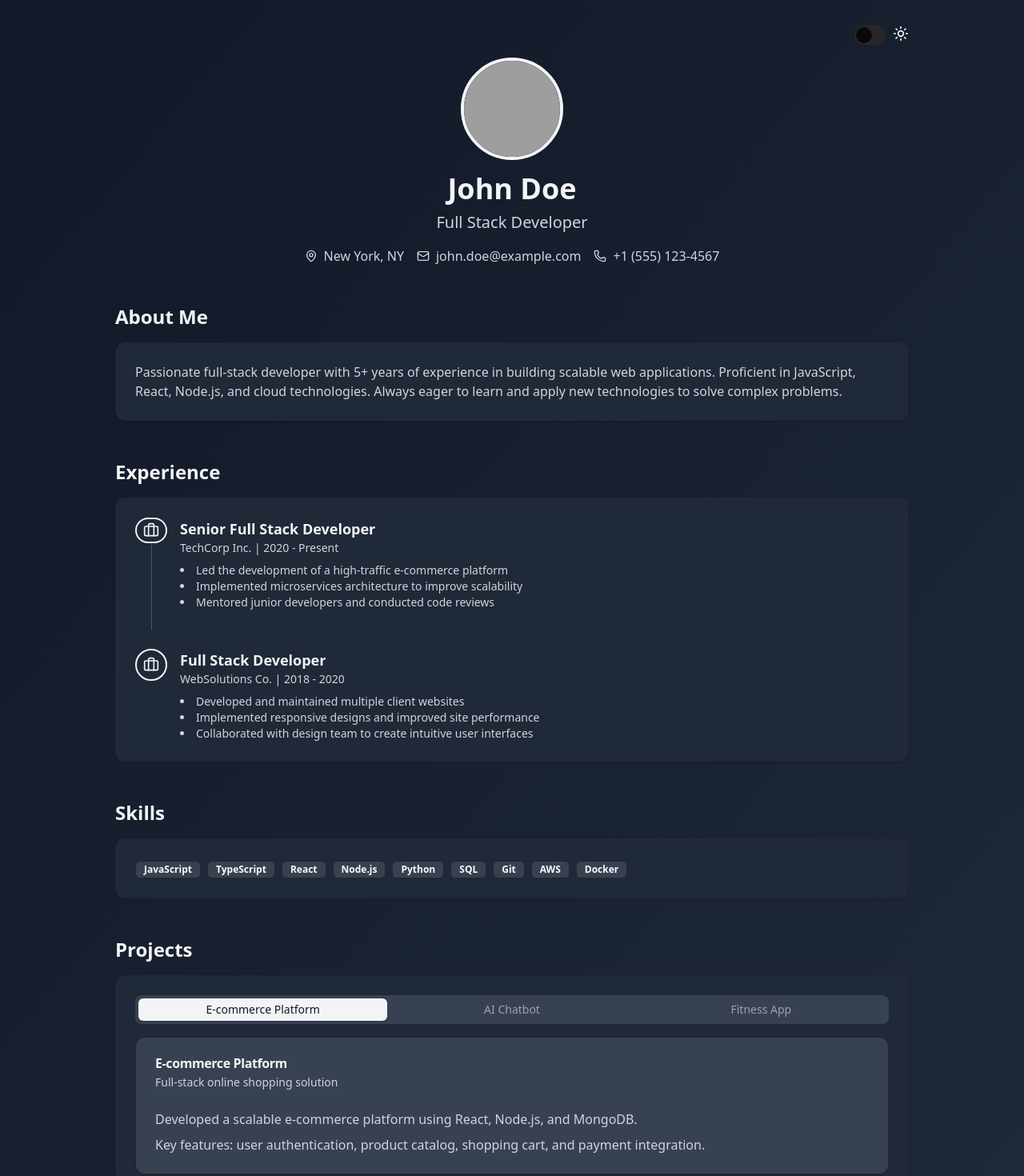
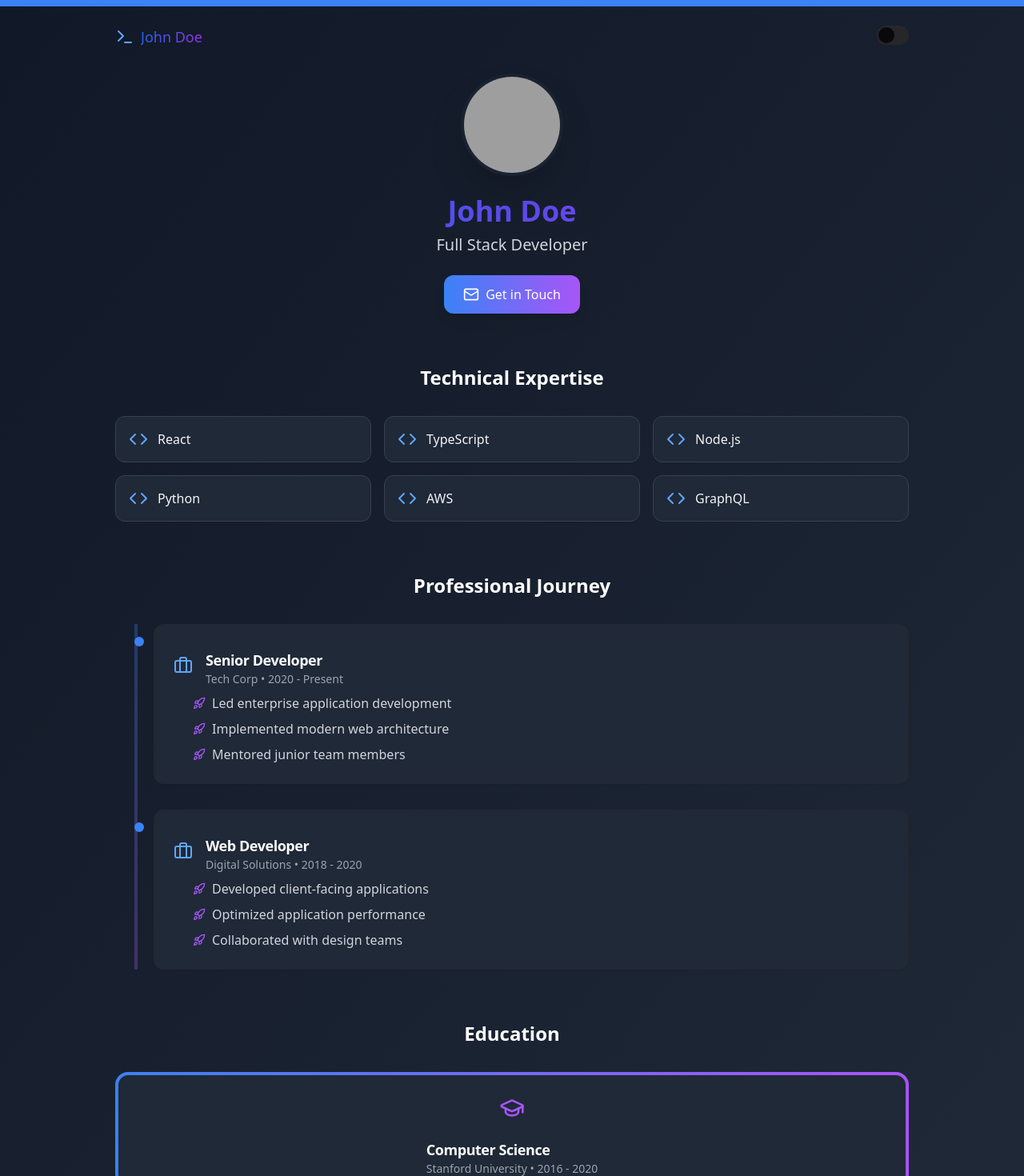
Before and after one commit to Nileshshinde09/gen-port-templates, a React (Vite) app: page / in a window 1280 px wide. Shown: the top 1470 px of the page at 80% size. Built offline with nearby package versions, Linux system fonts and the light colour scheme; grey boxes are pictures that could not be loaded.

Commit message:
initial commit

```diff
--- a/src/pages/home.tsx
+++ b/src/pages/home.tsx
@@ -1,277 +1,257 @@
+
 import { useState } from "react"
-import { motion, AnimatePresence } from "framer-motion"
+import { motion, useScroll, useTransform } from "framer-motion"
 import { Avatar, AvatarFallback, AvatarImage } from "@/components/ui/avatar"
-import { Badge } from "@/components/ui/badge"
-import { Card, CardContent, CardDescription, CardHeader, CardTitle } from "@/components/ui/card"
+import { Card, CardContent, CardHeader, CardTitle } from "@/components/ui/card"
 import { Switch } from "@/components/ui/switch"
-import { Tabs, TabsContent, TabsList, TabsTrigger } from "@/components/ui/tabs"
-import { Briefcase, Mail, MapPin, Moon, Phone, Sun } from "lucide-react"
+import { Briefcase, Mail, Code, GraduationCap, Rocket, Terminal } from "lucide-react"
 
-export default function Home() {
+export default function PortfolioPage() {
   const [darkMode, setDarkMode] = useState(false)
+  const { scrollYProgress } = useScroll()
+  const x = useTransform(scrollYProgress, [0, 1], [0, 100])
 
   const toggleDarkMode = () => {
     setDarkMode(!darkMode)
     document.documentElement.classList.toggle("dark")
   }
 
-  const fadeInUp = {
-    initial: { opacity: 0, y: 20 },
-    animate: { opacity: 1, y: 0 },
-    transition: { duration: 0.5 },
+  const fadeIn = {
+    hidden: { opacity: 0, y: 20 },
+    visible: {
+      opacity: 1,
+      y: 0,
+      transition: { duration: 0.6, ease: "easeOut" }
+    }
   }
 
   const staggerChildren = {
-    animate: {
+    visible: {
       transition: {
-        staggerChildren: 0.1,
-      },
-    },
+        staggerChildren: 0.2
       }
-
-  const hoverEffect = {
-    hover: { scale: 1.02, transition: { duration: 0.2 } }
     }
-
-  const tabContentVariants = {
-    initial: { opacity: 0, x: 20 },
-    animate: { opacity: 1, x: 0 },
-    exit: { opacity: 0, x: -20 }
   }
 
   return (
-    <div
-      className={`min-h-screen bg-gradient-to-br from-white to-gray-100 dark:from-gray-900 dark:to-gray-800 py-8 transition-colors duration-300 ${darkMode ? "dark" : ""}`}
+    <div className={`min-h-screen bg-gradient-to-br from-gray-50 to-blue-50 dark:from-gray-900 dark:to-gray-800 transition-colors duration-300 ${darkMode ? "dark" : ""}`}>
+      <motion.div
+        className="fixed top-0 left-0 w-full h-2 bg-blue-500 z-50"
+        style={{ scaleX: scrollYProgress }}
+      />
+
+      <div className="container mx-auto max-w-5xl px-4 py-8">
+        {/* Animated Header */}
+        <motion.header
+          className="flex justify-between items-center mb-8"
+          initial={{ opacity: 0, y: -20 }}
+          animate={{ opacity: 1, y: 0 }}
         >
           <motion.div
-        className="container mx-auto max-w-5xl px-4"
-        initial="initial"
-        animate="animate"
-        variants={staggerChildren}
+            className="flex items-center gap-2"
+            whileHover={{ scale: 1.05 }}
           >
-        <motion.div className="flex justify-end mb-4" variants={fadeInUp}>
-          <Switch checked={darkMode} onCheckedChange={toggleDarkMode} className="mr-2" />
-          {darkMode ? <Moon className="h-5 w-5" /> : <Sun className="h-5 w-5" />}
+            <Terminal className="h-6 w-6 text-blue-500 dark:text-blue-400" />
+            <span className="text-lg font-medium bg-gradient-to-r from-blue-600 to-purple-600 bg-clip-text text-transparent">
+              John Doe
+            </span>
           </motion.div>
+          <motion.div whileHover={{ rotate: 15 }}>
+            <Switch
+              checked={darkMode}
+              onCheckedChange={toggleDarkMode}
+              className="data-[state=checked]:bg-white"
+            />
+          </motion.div>
+        </motion.header>
 
-        <motion.header className="text-center mb-12" variants={fadeInUp}>
-          <motion.div whileHover={{ scale: 1.05 }} transition={{ type: "spring" }}>
-            <Avatar className="w-32 h-32 mx-auto mb-4 border-4 border-gray-900 dark:border-gray-100">
-              <AvatarImage src="/placeholder.svg" alt="John Doe" />
-              <AvatarFallback className="bg-gray-900 dark:bg-gray-100 text-gray-100 dark:text-gray-900">
+        {/* Profile Section */}
+        <motion.section
+          initial="hidden"
+          animate="visible"
+          variants={fadeIn}
+          className="text-center mb-16 relative"
+        >
+          <motion.div
+            className="absolute inset-0 bg-gradient-to-r from-blue-500 to-purple-500 blur-3xl opacity-10 -z-10"
+            animate={{
+              rotate: [0, 360],
+            }}
+            transition={{
+              duration: 20,
+              repeat: Infinity,
+              ease: "linear"
+            }}
+          />
+          <motion.div
+            className="inline-block mb-6"
+            whileHover={{ scale: 1.05 }}
+          >
+            <Avatar className="w-32 h-32 mx-auto border-4 border-white/50 dark:border-gray-800/50 shadow-2xl">
+              <AvatarImage src="/placeholder.svg" />
+              <AvatarFallback className="bg-gradient-to-r from-blue-500 to-purple-500 text-white text-3xl">
                 JD
               </AvatarFallback>
             </Avatar>
           </motion.div>
-          <h1 className="text-4xl font-bold mb-2 text-gray-900 dark:text-gray-100">John Doe</h1>
-          <p className="text-xl text-gray-600 dark:text-gray-300 mb-4">Full Stack Developer</p>
-          <div className="flex justify-center space-x-4 text-gray-600 dark:text-gray-300">
-            {[
-              { icon: <MapPin className="mr-2 h-4 w-4" />, text: "New York, NY" },
-              { icon: <Mail className="mr-2 h-4 w-4" />, text: "john.doe@example.com" },
-              { icon: <Phone className="mr-2 h-4 w-4" />, text: "+1 (555) 123-4567" }
-            ].map((item, index) => (
+          <h1 className="text-4xl font-bold bg-gradient-to-r from-blue-600 to-purple-600 bg-clip-text text-transparent mb-2">
+            John Doe
+          </h1>
+          <p className="text-xl text-gray-600 dark:text-gray-300 mb-6">
+            Full Stack Developer
+          </p>
+          <motion.a
+            whileHover={{
+              scale: 1.05,
+              background: "linear-gradient(45deg, #3b82f6, #8b5cf6)"
+            }}
+            whileTap={{ scale: 0.95 }}
+            className="inline-flex items-center gap-2 px-6 py-3 bg-gradient-to-r from-blue-500 to-purple-500 text-white rounded-xl shadow-lg font-medium"
+            href="mailto:john.doe@example.com"
+          >
+            <Mail className="h-5 w-5" />
+            Get in Touch
+          </motion.a>
+        </motion.section>
+
+        {/* Skills Section */}
+        <motion.section
+          initial="hidden"
+          animate="visible"
+          variants={staggerChildren}
+          className="mb-16"
+        >
+          <motion.h2
+            className="text-2xl font-bold text-gray-900 dark:text-white mb-8 text-center"
+            variants={fadeIn}
+          >
+            Technical Expertise
+          </motion.h2>
           <motion.div
-                key={index}
-                className="flex items-center"
-                whileHover={{ y: -2 }}
+            className="grid grid-cols-2 md:grid-cols-3 gap-4"
+            variants={staggerChildren}
           >
-                {item.icon}
-                <span>{item.text}</span>
+            {['React', 'TypeScript', 'Node.js', 'Python', 'AWS', 'GraphQL'].map((skill, i) => (
+              <motion.div
+                key={i}
+                variants={fadeIn}
+                whileHover={{ y: -5 }}
+                className="p-4 bg-white dark:bg-gray-800 rounded-xl shadow-sm border border-gray-100 dark:border-gray-700"
+              >
+                <div className="flex items-center gap-3">
+                  <Code className="h-6 w-6 text-blue-500 dark:text-blue-400" />
+                  <span className="font-medium text-gray-900 dark:text-gray-100">{skill}</span>
+                </div>
               </motion.div>
             ))}
-          </div>
-        </motion.header>
-
-        {/* About Section */}
-        <motion.section className="mb-12" variants={fadeInUp}>
-          <h2 className="text-2xl font-bold mb-4 text-gray-900 dark:text-gray-100">About Me</h2>
-          <motion.div whileHover={hoverEffect}>
-            <Card className="bg-gray-50 dark:bg-gray-800">
-              <CardContent className="pt-6">
-                <p className="text-gray-600 dark:text-gray-300">
-                  Passionate full-stack developer with 5+ years of experience in building scalable web applications.
-                  Proficient in JavaScript, React, Node.js, and cloud technologies. Always eager to learn and apply new
-                  technologies to solve complex problems.
-                </p>
-              </CardContent>
-            </Card>
           </motion.div>
         </motion.section>
 
         {/* Experience Section */}
-        <motion.section className="mb-12" variants={fadeInUp}>
-          <h2 className="text-2xl font-bold mb-4 text-gray-900 dark:text-gray-100">Experience</h2>
-          <motion.div whileHover={hoverEffect}>
-            <Card className="bg-gray-50 dark:bg-gray-800">
-              <CardContent className="pt-6">
-                <div className="space-y-6">
+        <motion.section
+          initial="hidden"
+          animate="visible"
+          variants={staggerChildren}
+          className="mb-16"
+        >
+          <motion.h2
+            className="text-2xl font-bold text-gray-900 dark:text-white mb-8 text-center"
+            variants={fadeIn}
+          >
+            Professional Journey
+          </motion.h2>
+          <div className="space-y-8 relative">
+            <div className="absolute left-6 top-0 h-full w-1 bg-gradient-to-b from-blue-500 to-purple-500 opacity-20 dark:opacity-30" />
             {[
               {
-                      title: "Senior Full Stack Developer",
-                      company: "TechCorp Inc.",
+                title: "Senior Developer",
+                company: "Tech Corp",
                 period: "2020 - Present",
-                      responsibilities: [
-                        "Led the development of a high-traffic e-commerce platform",
-                        "Implemented microservices architecture to improve scalability",
-                        "Mentored junior developers and conducted code reviews",
-                      ],
+                details: [
+                  "Led enterprise application development",
+                  "Implemented modern web architecture",
+                  "Mentored junior team members"
+                ]
               },
               {
-                      title: "Full Stack Developer",
-                      company: "WebSolutions Co.",
+                title: "Web Developer",
+                company: "Digital Solutions",
                 period: "2018 - 2020",
-                      responsibilities: [
-                        "Developed and maintained multiple client websites",
-                        "Implemented responsive designs and improved site performance",
-                        "Collaborated with design team to create intuitive user interfaces",
-                      ],
-                    },
-                  ].map((job, index) => (
+                details: [
+                  "Developed client-facing applications",
+                  "Optimized application performance",
+                  "Collaborated with design teams"
+                ]
+              }
+            ].map((exp, i) => (
               <motion.div
-                      key={index}
-                      className="flex"
-                      initial={{ opacity: 0 }}
-                      animate={{ opacity: 1 }}
-                      transition={{ delay: index * 0.1 }}
+                key={i}
+                variants={fadeIn}
+                className="relative pl-12 group"
+                whileHover={{ x: 10 }}
               >
-                      <div className="flex flex-col items-center mr-4">
-                        <motion.div
-                          className="flex items-center justify-center w-10 h-10 rounded-full border-2 border-gray-900 dark:border-gray-100"
-                          whileHover={{ scale: 1.1 }}
-                        >
-                          <Briefcase className="h-5 w-5 text-gray-900 dark:text-gray-100" />
-                        </motion.div>
-                        {index !== 1 && <div className="w-px h-full bg-gray-300 dark:bg-gray-600"></div>}
+                <div className="absolute left-6 top-4 w-3 h-3 rounded-full bg-blue-500" />
+                <Card className="bg-white dark:bg-gray-800 shadow-sm hover:shadow-md transition-shadow">
+                  <CardHeader className="flex flex-col md:flex-row md:items-center gap-4 pb-2">
+                    <Briefcase className="h-6 w-6 text-blue-500 dark:text-blue-400" />
+                    <div>
+                      <CardTitle className="text-lg">{exp.title}</CardTitle>
+                      <p className="text-sm text-gray-600 dark:text-gray-400">
+                        {exp.company} • {exp.period}
+                      </p>
                     </div>
-                      <div className={index !== 1 ? "pb-6" : ""}>
-                        <h3 className="text-lg font-semibold text-gray-900 dark:text-gray-100">{job.title}</h3>
-                        <p className="text-sm text-gray-600 dark:text-gray-300">
-                          {job.company} | {job.period}
-                        </p>
-                        <ul className="mt-2 list-disc list-inside text-sm text-gray-600 dark:text-gray-300">
-                          {job.responsibilities.map((resp, i) => (
+                  </CardHeader>
+                  <CardContent className="text-gray-600 dark:text-gray-300">
+                    <ul className="list-disc pl-6 space-y-2">
+                      {exp.details.map((detail, j) => (
                         <motion.li
-                              key={i}
+                          key={j}
+                          className="flex items-center gap-2"
                           whileHover={{ x: 5 }}
                         >
-                              {resp}
+                          <Rocket className="h-4 w-4 text-purple-500" />
+                          {detail}
                         </motion.li>
                       ))}
                     </ul>
-                      </div>
+                  </CardContent>
+                </Card>
               </motion.div>
             ))}
           </div>
-              </CardContent>
+        </motion.section>
+
+        {/* Education Section */}
+        <motion.section
+          initial="hidden"
+          animate="visible"
+          variants={staggerChildren}
+          className="mb-16"
+        >
+          <motion.h2
+            className="text-2xl font-bold text-gray-900 dark:text-white mb-8 text-center"
+            variants={fadeIn}
+          >
+            Education
+          </motion.h2>
+          <motion.div
+            className="bg-gradient-to-r from-blue-500 to-purple-500 p-1 rounded-2xl"
+            variants={fadeIn}
+          >
+            <Card className="bg-white dark:bg-gray-800 rounded-xl">
+              <CardHeader className="flex items-center gap-4 pb-2">
+                <GraduationCap className="h-8 w-8 text-purple-500" />
+                <div>
+                  <CardTitle className="text-lg">Computer Science</CardTitle>
+                  <p className="text-sm text-gray-600 dark:text-gray-400">
+                    Stanford University • 2016 - 2020
+                  </p>
+                </div>
+              </CardHeader>
             </Card>
           </motion.div>
         </motion.section>
-
-        {/* Skills Section */}
-        <motion.section className="mb-12" variants={fadeInUp}>
-          <h2 className="text-2xl font-bold mb-4 text-gray-900 dark:text-gray-100">Skills</h2>
-          <motion.div whileHover={hoverEffect}>
-            <Card className="bg-gray-50 dark:bg-gray-800">
-              <CardContent className="pt-6">
-                <div className="flex flex-wrap gap-2">
-                  {["JavaScript", "TypeScript", "React", "Node.js", "Python", "SQL", "Git", "AWS", "Docker"].map(
-                    (skill, index) => (
-                      <motion.div
-                        key={index}
-                        variants={fadeInUp}
-                        whileHover={{ scale: 1.1 }}
-                      >
-                        <Badge variant="outline" className="bg-white dark:bg-gray-700">
-                          {skill}
-                        </Badge>
-                      </motion.div>
-                    ),
-                  )}
       </div>
-              </CardContent>
-            </Card>
-          </motion.div>
-        </motion.section>
-
-        {/* Projects Section */}
-        <motion.section variants={fadeInUp}>
-          <h2 className="text-2xl font-bold mb-4 text-gray-900 dark:text-gray-100">Projects</h2>
-          <motion.div whileHover={hoverEffect}>
-            <Card className="bg-gray-50 dark:bg-gray-800">
-              <CardContent className="pt-6">
-                <Tabs defaultValue="project1">
-                  <TabsList className="grid w-full grid-cols-3 bg-gray-100 dark:bg-gray-700">
-                    {["E-commerce Platform", "AI Chatbot", "Fitness App"].map((tab, index) => (
-                      <TabsTrigger
-                        key={index}
-                        value={`project${index + 1}`}
-                        className="data-[state=active]:bg-gray-900 data-[state=active]:text-gray-100 dark:data-[state=active]:bg-gray-100 dark:data-[state=active]:text-gray-900"
-                      >
-                        {tab}
-                      </TabsTrigger>
-                    ))}
-                  </TabsList>
-
-                  <AnimatePresence mode="wait">
-                    {[
-                      {
-                        name: "E-commerce Platform",
-                        description: "Full-stack online shopping solution",
-                        details: [
-                          "Developed a scalable e-commerce platform using React, Node.js, and MongoDB.",
-                          "Key features: user authentication, product catalog, shopping cart, and payment integration.",
-                        ],
-                      },
-                      {
-                        name: "AI-powered Chatbot",
-                        description: "Intelligent conversational agent",
-                        details: [
-                          "Created a chatbot using natural language processing techniques and machine learning algorithms.",
-                          "Implemented intent recognition, entity extraction, and context management for human-like interactions.",
-                        ],
-                      },
-                      {
-                        name: "Mobile Fitness App",
-                        description: "Cross-platform health tracking solution",
-                        details: [
-                          "Built a cross-platform mobile app for fitness tracking using React Native and Firebase.",
-                          "Features include workout planning, progress tracking, and social sharing capabilities.",
-                        ],
-                      },
-                    ].map((project, index) => (
-                      <TabsContent key={index} value={`project${index + 1}`}>
-                        <motion.div
-                          variants={tabContentVariants}
-                          initial="initial"
-                          animate="animate"
-                          exit="exit"
-                        >
-                          <Card className="mt-4 bg-gray-100 dark:bg-gray-700">
-                            <CardHeader>
-                              <CardTitle className="text-gray-900 dark:text-gray-100">
-                                {project.name}
-                              </CardTitle>
-                              <CardDescription className="text-gray-600 dark:text-gray-300">
-                                {project.description}
-                              </CardDescription>
-                            </CardHeader>
-                            <CardContent className="space-y-2 text-gray-600 dark:text-gray-300">
-                              {project.details.map((detail, i) => (
-                                <p key={i}>{detail}</p>
-                              ))}
-                            </CardContent>
-                          </Card>
-                        </motion.div>
-                      </TabsContent>
-                    ))}
-                  </AnimatePresence>
-                </Tabs>
-              </CardContent>
-            </Card>
-          </motion.div>
-        </motion.section>
-      </motion.div>
     </div>
   )
 }
```
Lines whose indentation alone changed are shown as unchanged.
